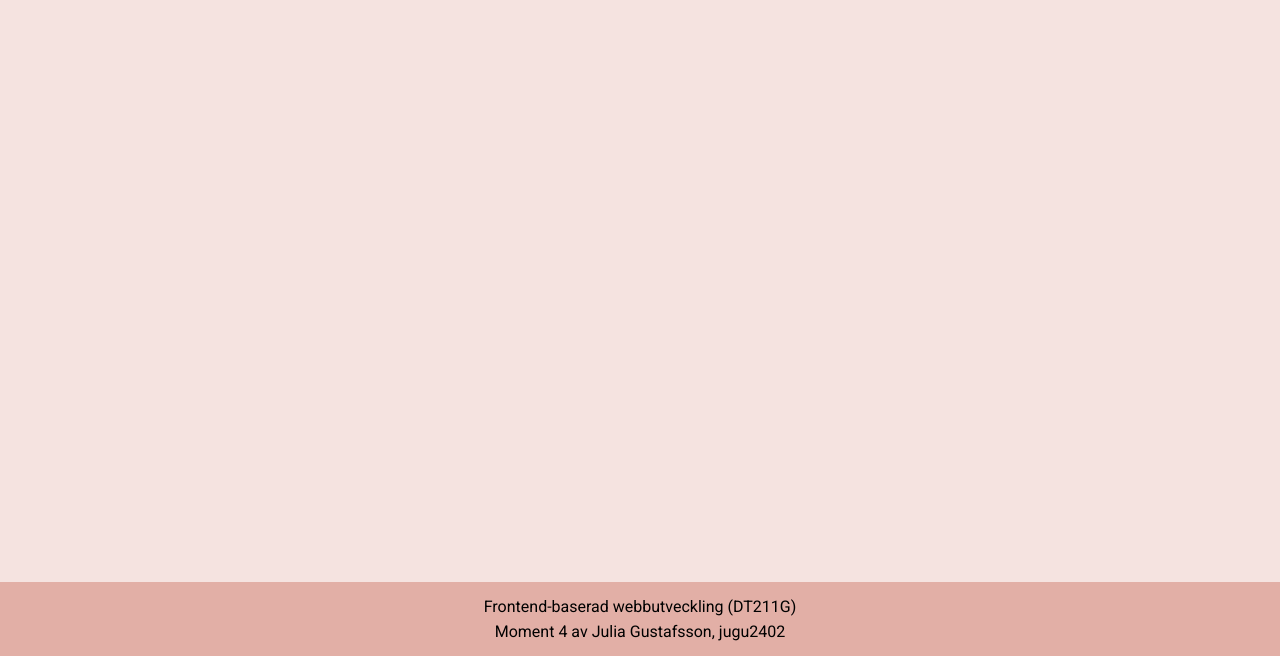
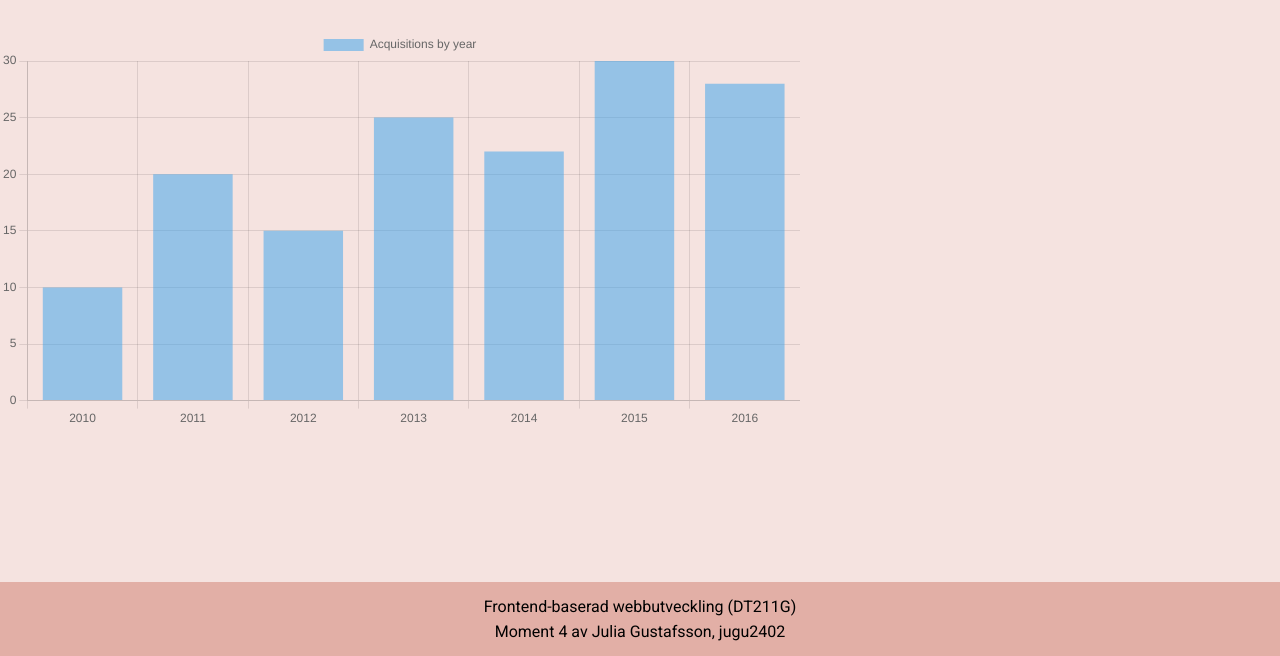
Before and after one commit to gustafsson96/dt211g-moment5, a website built with Parcel: page src/diagram.html in a window 1280 px wide. Shown: the part 144-800 px from the top of the page. Built offline with nearby package versions, Linux system fonts and the light colour scheme.

Commit message:
Test run chartjs

```diff
--- a/package.json
+++ b/package.json
@@ -14,5 +14,8 @@
     "parcel": "^2.13.3",
     "sharp": "^0.33.5"
   },
-  "browserslist": "> 0.5%, last 2 versions, Firefox ESR, not dead"
+  "browserslist": "> 0.5%, last 2 versions, Firefox ESR, not dead",
+  "dependencies": {
+    "chart.js": "^4.4.8"
+  }
 }
--- a/src/diagram.html
+++ b/src/diagram.html
@@ -32,6 +32,8 @@
     </header>
     <main>
         <h1>Diagram</h1>
+        <div style="width: 800px;"><canvas id="acquisitions"></canvas></div>
+        <div id="pieChart"></div>
     </main>
     <footer>
         <div>
--- a/src/js/app.js
+++ b/src/js/app.js
@@ -1,5 +1,8 @@
 "use strict";
 
+import './chart.js'; // import chart.js
+
+/* responsive navbar functionality */
 document.addEventListener('DOMContentLoaded', function () {
     const menu = document.querySelector('.navbar');
     const menuItems = document.querySelector('.navbar-items');
@@ -12,6 +15,7 @@ document.addEventListener('DOMContentLoaded', function () {
     });
 });
 
+/* btn functionality to start animation */
 const partyBtn = document.querySelector('.party-btn');
 
 partyBtn.addEventListener('click', function() {
--- /dev/null
+++ b/src/js/chart.js
@@ -0,0 +1,34 @@
+import Chart from 'chart.js/auto';
+
+/* bar chart */
+
+(async function() {
+    const data = [
+      { year: 2010, count: 10 },
+      { year: 2011, count: 20 },
+      { year: 2012, count: 15 },
+      { year: 2013, count: 25 },
+      { year: 2014, count: 22 },
+      { year: 2015, count: 30 },
+      { year: 2016, count: 28 },
+    ];
+
+    new Chart(
+      document.getElementById('acquisitions'),
+      {
+        type: 'bar',
+        data: {
+          labels: data.map(row => row.year),
+          datasets: [
+            {
+              label: 'Acquisitions by year',
+              data: data.map(row => row.count)
+            }
+          ]
+        }
+      }
+    );
+  })();
+
+
+/* pie chart */
```
